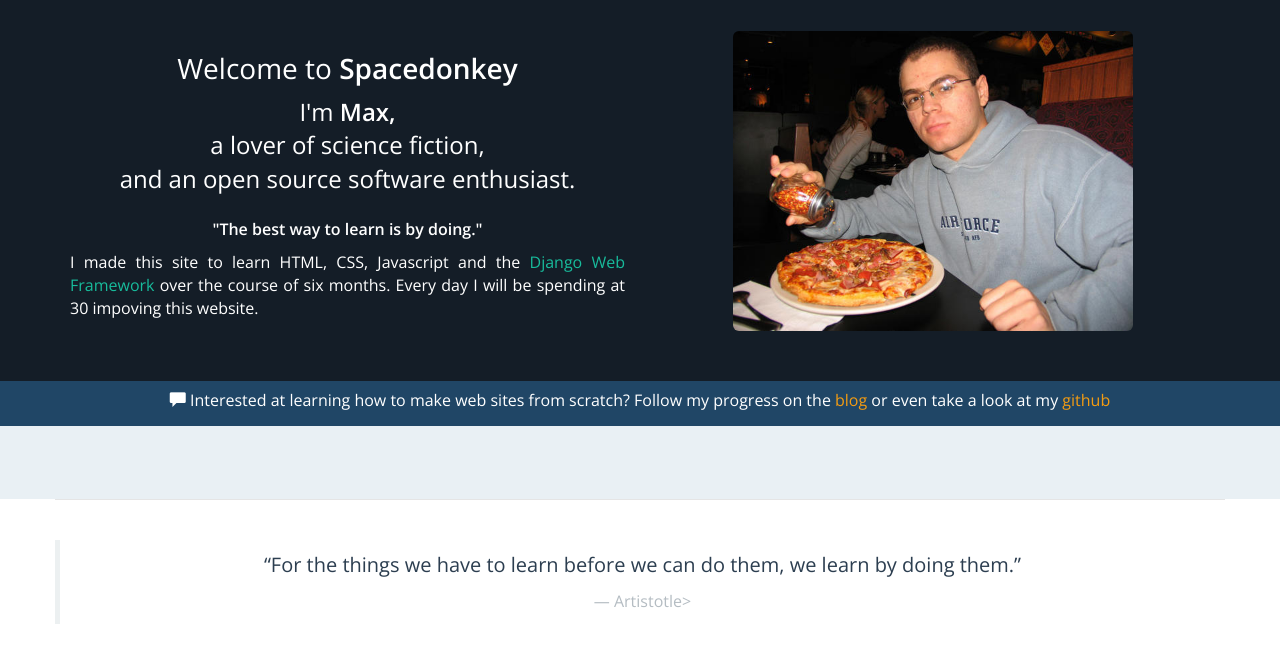
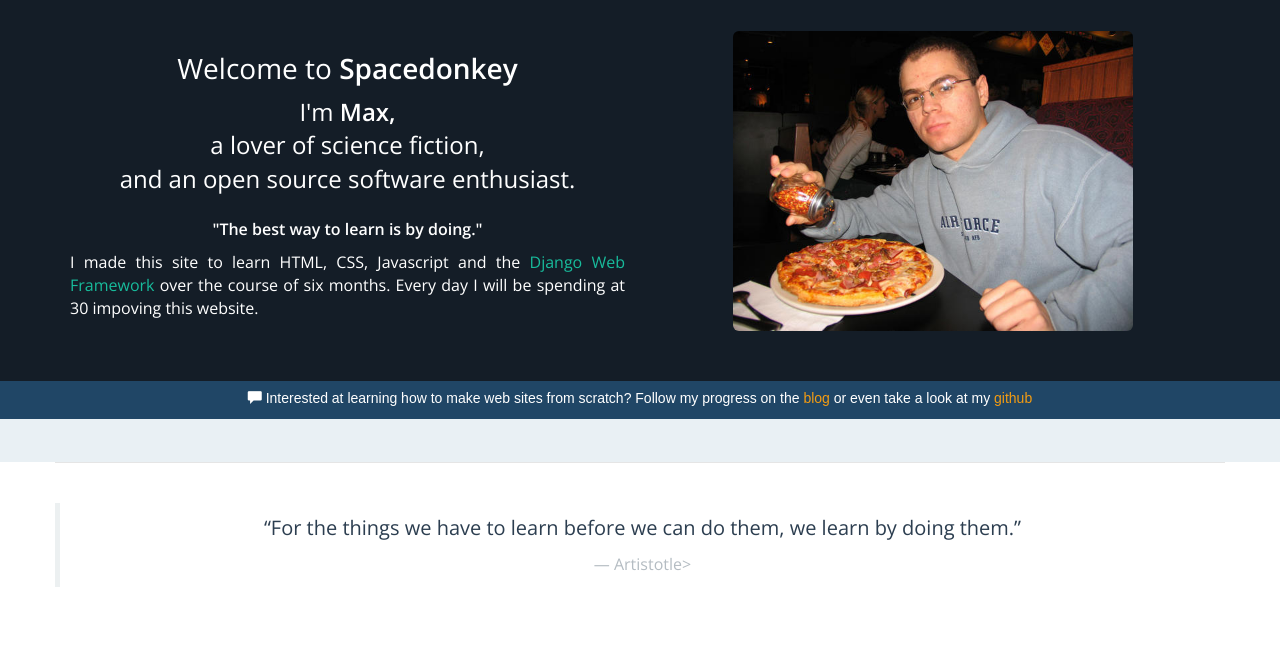
Before and after one commit to mooja/spacedonkey, a Django app: page / in a window 1280 px wide. Shown: the part 61-724 px from the top of the page. Run offline with Django 3.2, Linux system fonts and the light colour scheme; data that the repository does not hold is empty; some libraries are stand-ins or nearby versions.

Commit message:
Adjusted index message. (Changed font to arial, removed padding)

```diff
--- a/spacedonkey/static/css/spacedonkey.css
+++ b/spacedonkey/static/css/spacedonkey.css
@@ -7,11 +7,13 @@
 }
 
 .index-message {
+    font-size: 14px;
+    font-family: Arial, sans-serif;
     font-weight: 300;
     color: #fff;
     background-color: #204666;
     box-sizing: border-box;
-    padding: 0.5em 0 0.2em;
+    padding: 0.5em 0 0;
 }
 
 .index-blog-preview {
--- a/spacedonkey/templates/index.html
+++ b/spacedonkey/templates/index.html
@@ -29,7 +29,7 @@
 </div>
 <div class="index-blog-preview">
     <div class="container">
-        <div class="row bottom-buffer-30">
+        <div class="row">
             <div class="col-md-12 index-labels">
                 <p>
                 {% for tag in popular_tags %}
```
